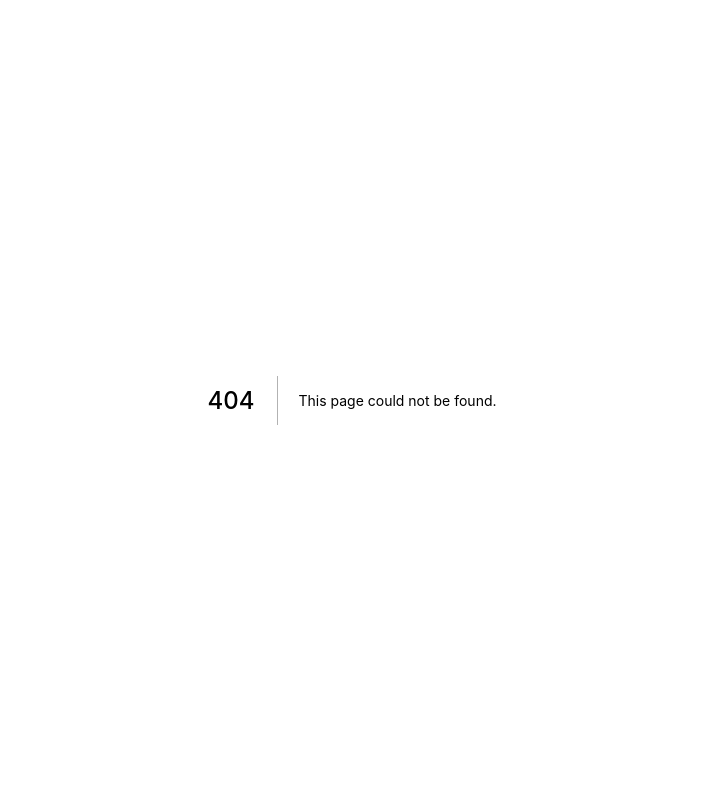
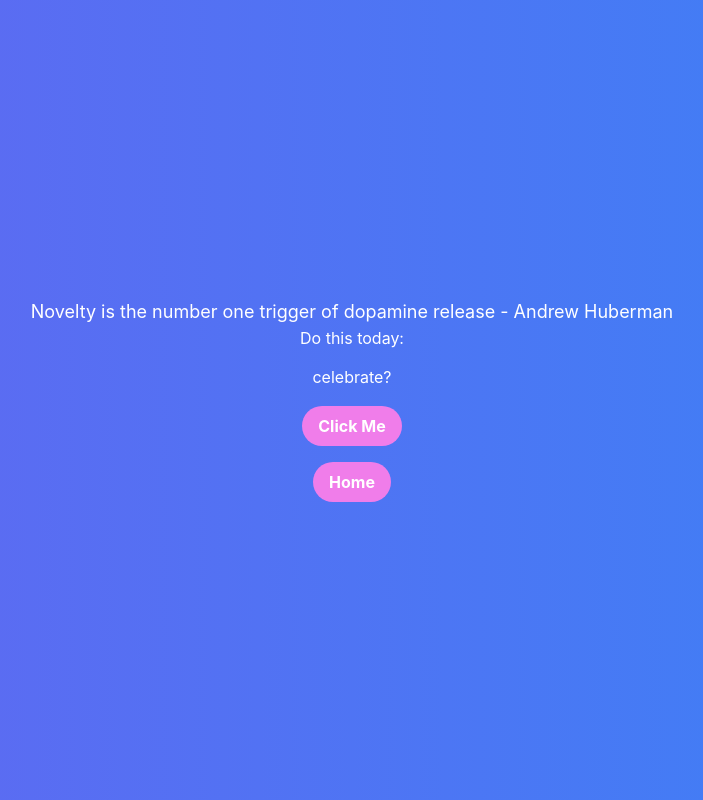
Before and after one commit to michaelsatumba/neomania, a Next.js app: page /celebrate in a window 1280 px wide. Before the commit this address had no page. Shown: the whole page, without its empty margins (288-991 px from the left). Built offline with nearby package versions, Linux system fonts and the light colour scheme.

Commit message:
celebrate page

```diff
--- /dev/null
+++ b/pages/celebrate.js
@@ -0,0 +1,55 @@
+import React from 'react';
+import { useState } from 'react';
+import Link from 'next/link';
+import Router from 'next/router';
+
+function Celebrate() {
+	const [celebrate, setCelebrate] = useState('celebrate?');
+	const [array, setArray] = useState(['celebrate', 'do not celebrate']);
+
+	const [divStyle, setDivStyle] = useState(
+		`flex flex-col items-center justify-center min-h-screen bg-gradient-to-r from-indigo-500 to-blue-500 text-white`
+	);
+	const [buttonStyle, setButtonStyle] = useState(
+		`bg-[#F07DEA] hover:bg-[#A460ED] text-white font-bold py-2 px-4 rounded-full mt-4`
+	);
+
+	const generate = () => {
+		const randomNumber = Math.floor(Math.random() * array.length);
+		const randomCelebrate = array[randomNumber];
+		setCelebrate(randomCelebrate);
+	};
+
+	return (
+		<div>
+			<div className={divStyle}>
+				<p className="text-center text-lg">
+					<a
+						href="https://podcastnotes.org/huberman-lab/episode-12-how-to-increase-motivation-drive-huberman-lab//"
+						target="_blank"
+					>
+						Novelty is the number one trigger of dopamine release - Andrew
+						Huberman
+					</a>
+				</p>
+				<h1 className="mb-4">Do this today:</h1>
+				<p
+					// className="animate-spin"
+					// className="animate-ping"
+					// className="animate-pulse"
+					className="animate-bounce"
+				>
+					{celebrate}
+				</p>
+				<button onClick={generate} className={buttonStyle}>
+					Click Me
+				</button>
+				<Link href="/">
+					<button className={buttonStyle}>Home</button>
+				</Link>
+			</div>
+		</div>
+	);
+}
+
+export default Celebrate;
--- a/pages/index.js
+++ b/pages/index.js
@@ -73,6 +73,15 @@ export default function Home() {
 				<link rel="icon" href="/favicon.ico" />
 			</Head>
 			<div className={divStyle}>
+				<p className="text-center text-lg">
+					<a
+						href="https://podcastnotes.org/huberman-lab/episode-12-how-to-increase-motivation-drive-huberman-lab//"
+						target="_blank"
+					>
+						Novelty is the number one trigger of dopamine release - Andrew
+						Huberman
+					</a>
+				</p>
 				<div>
 					<p>Random Activity Generator</p>
 					<p className="text-xs">Click activity to delete from list</p>
@@ -108,6 +117,9 @@ export default function Home() {
 					Weekly Schedule
 				</button>
 				{/* </Link> */}
+				<Link href="/celebrate">
+					<button className={buttonStyle}>Celebrate?</button>
+				</Link>
 			</div>
 		</div>
 	);
--- a/pages/week.js
+++ b/pages/week.js
@@ -118,6 +118,15 @@ function Week() {
 	return (
 		<div>
 			<div className={props.divStyle}>
+				<p className="text-center text-lg">
+					<a
+						href="https://podcastnotes.org/huberman-lab/episode-12-how-to-increase-motivation-drive-huberman-lab//"
+						target="_blank"
+					>
+						Novelty is the number one trigger of dopamine release - Andrew
+						Huberman
+					</a>
+				</p>
 				<div>
 					<p>Random Activity Generator</p>
 					<p className="text-xs">Click activity to delete from list</p>
@@ -170,7 +179,10 @@ function Week() {
 					Click Me
 				</button>
 				<Link href="/">
-					<button className={buttonStyle}>Daily Schedule</button>
+					<button className={buttonStyle}>Home</button>
+				</Link>
+				<Link href="/celebrate">
+					<button className={buttonStyle}>Celebrate?</button>
 				</Link>
 			</div>
 		</div>
```
